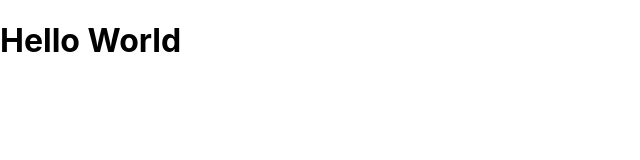
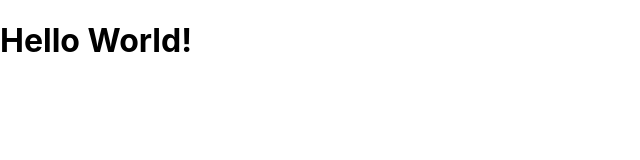
Before and after one commit to Sabathrodriguez/hacker-stories, a React (Create React App) app: page / in a window 1280 px wide. Shown: the top 160 px of the page, without its empty margins (0-640 px from the left). Built offline with nearby package versions, Linux system fonts and the light colour scheme.

Commit message:
first commit

```diff
--- a/src/App.js
+++ b/src/App.js
@@ -6,7 +6,7 @@ function App() {
   return (
     <div>
       <h1>
-        Hello World
+        Hello World!
       </h1>
     </div>
   );
```
